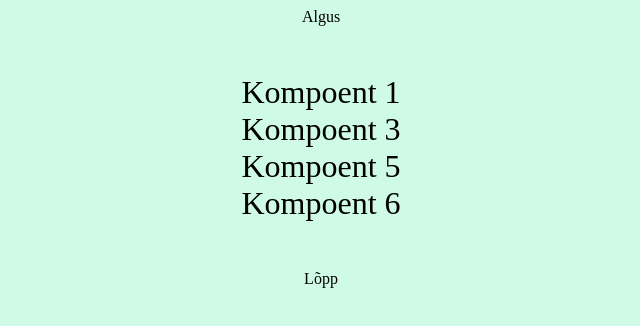
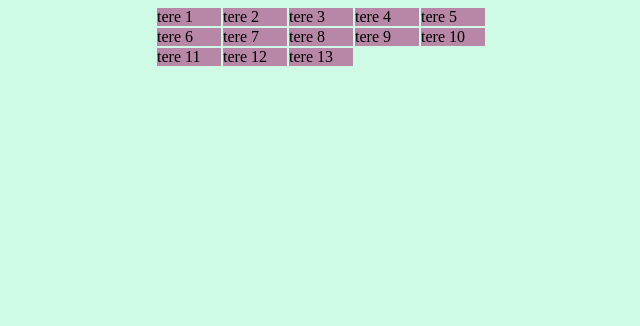
Before and after one commit to KarlTaal/Kabe-veebirakendus, a Vue app: page / in a window 1280 px wide. Shown: the top 326 px of the page, without its empty margins (319-959 px from the left). Built offline with nearby package versions, Linux system fonts and the light colour scheme.

Commit message:
grid näide

```diff
--- a/src/pages/Kabe.vue
+++ b/src/pages/Kabe.vue
@@ -1,40 +1,46 @@
 <template>
     <div class="konteiner">
 
-        <div style="margin-bottom: 3em;">Algus</div>
-
-        <OlenKomponent
-                v-for="(nr, index) in numbrid"
-                :key="index"
-                :number="nr"
-        />
-
-        <div style="margin-top: 3em;">Lõpp</div>
+        <div class="game-field">
+            <div
+                    v-for="nr in 13" :key="nr"
+                    class="field-item"
+            >
+                tere {{nr}}
+            </div>
+        </div>
 
     </div>
 </template>
 
 <script>
-    import OlenKomponent from "../components/OlenKomponent";
-
     export default {
         name: "Kabe",
-
-        components: {OlenKomponent},
-
-        data(){
-            return {
-                numbrid: [1, 3, 5, 6]
-            }
-        }
     }
 </script>
 
 <style scoped>
-.konteiner{
-    display: flex;
-    flex-direction: column;
-    justify-content: center;
-    align-items: center;
-}
+    .konteiner {
+        display: flex;
+        flex-direction: column;
+        justify-content: center;
+        align-items: center;
+    }
+
+    .game-field{
+        display: grid;
+        grid-template-columns: repeat(5, 4em);
+        gap: 2px;
+    }
+
+    .field-item{
+        background-color: #b886a6;
+        /*
+        siin saaks ruudu suuruse defineerida, sisu keskele paigutada jne.
+        Sisu saaks keskele paigutada flexboxiga siin.
+        display: flex;
+        justifiy-content:center;
+        align-items:center;
+        */
+    }
 </style>
```
